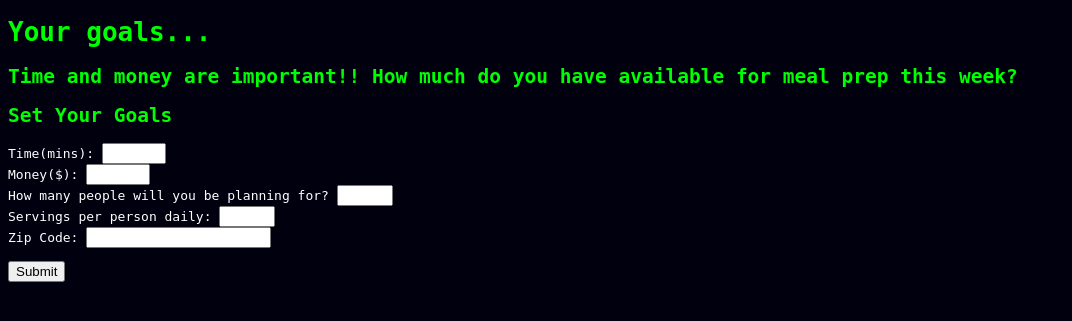
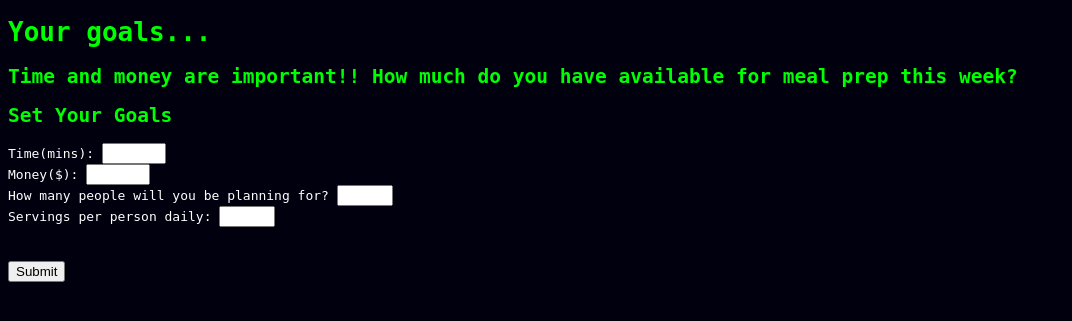
Before and after one commit to gbeck139/meal-maverick, a Flask app: page /goals in a window 1280 px wide. Shown: the top 321 px of the page, without its empty margins (0-1072 px from the left). Run offline with Flask 3, Linux system fonts and the light colour scheme.

Commit message:
👷🐗 Checkpoint ./web_app/static/css/style.css:70263072/50 ./web_app/templates/goals.html:70263072/47 ./web_app/templates/plan.html:70263072/123 ./web_app/app.py:70263072/151

```diff
--- a/web_app/app.py
+++ b/web_app/app.py
@@ -58,7 +58,14 @@ def menu():
 def plan():
   selected_ids = request.args.get('selected_ids').split(',')
   selected_meals = Meal.query.filter(Meal.id.in_(selected_ids)).all()
-  return render_template('plan.html', selected_meals=selected_meals)
+  # for each meal
+  #  look at ingrdients and quantities
+  #
+  #
+
+
+
+  return render_template('plan.html', selected_meals=selected_meals, ingredients=ingredients)
 
 
 
--- a/web_app/static/css/style.css
+++ b/web_app/static/css/style.css
@@ -88,6 +88,10 @@ form {
     color: white;
   }
 
+.hidden{
+  visibility: hidden;
+}
+
 
 /* Links that open files in the editor */
 .fileopener {
--- a/web_app/templates/goals.html
+++ b/web_app/templates/goals.html
@@ -23,9 +23,9 @@
         <label for="servingsPerDay">Servings per person daily:</label>
         <input type="number" id="servingsPerDay" name="servingsPerDay" min="1" max="20" required><br>
 
-        <label for="zipCode">Zip Code:</label>
-        <input type="text" id="zipCode" name="zipCode"><br>
-        <p id="zipCodeErrorMessage" style="color: red;"></p>
+        <label for="zipCode" class="hidden">Zip Code:</label>
+        <input type="text" id="zipCode" name="zipCode" class="hidden"><br>
+        <p id="zipCodeErrorMessage" style="color: red;" class="hidden"></p>
 
         <button type="submit">Submit</button>
   </form>
--- a/web_app/templates/plan.html
+++ b/web_app/templates/plan.html
@@ -9,5 +9,10 @@
   {% for meal in selected_meals%}
     <p>{{meal.name}}</p>
   {%endfor%}
+
+// shopping list
+  {% for item in ingredients%}
+    <p>{{meal.name}}</p>
+  {%endfor%}
   <a href="/">Home</a>
 {%endblock%}
```
